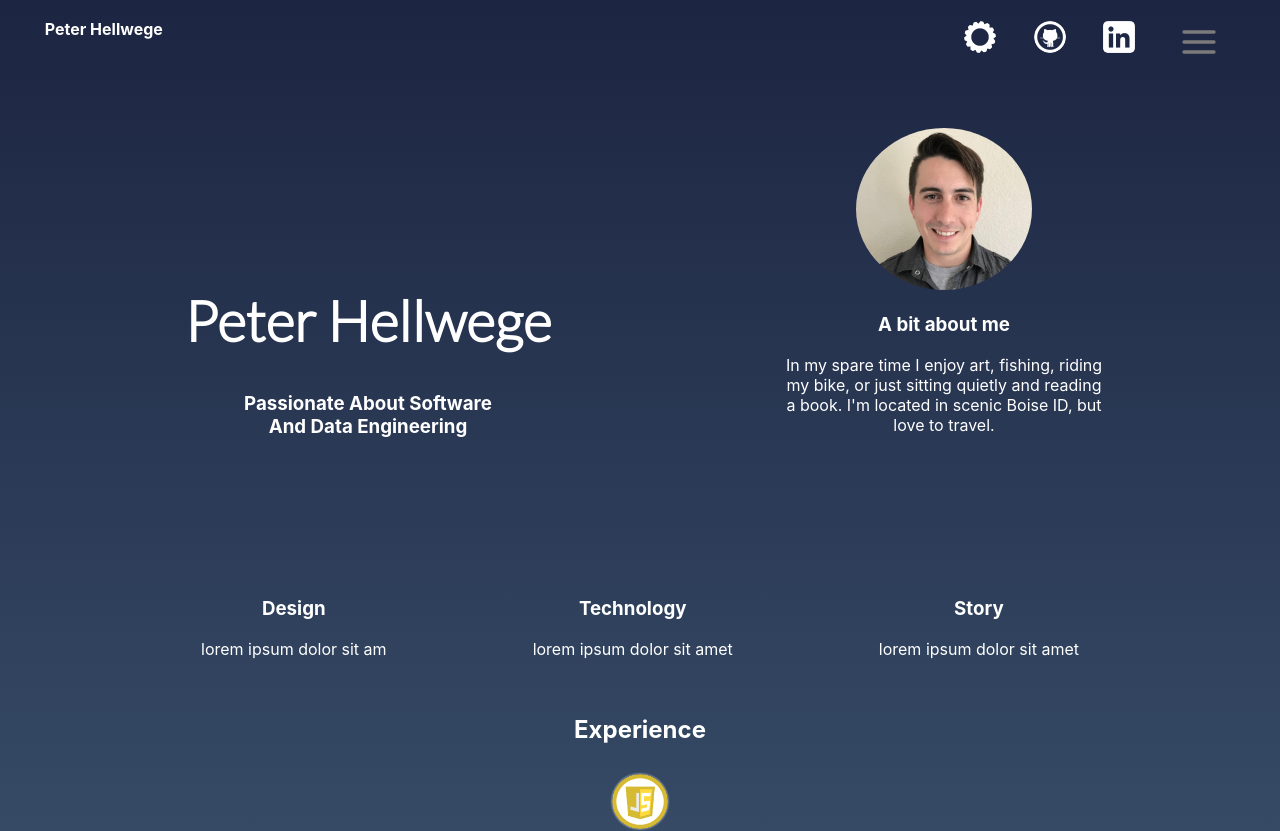
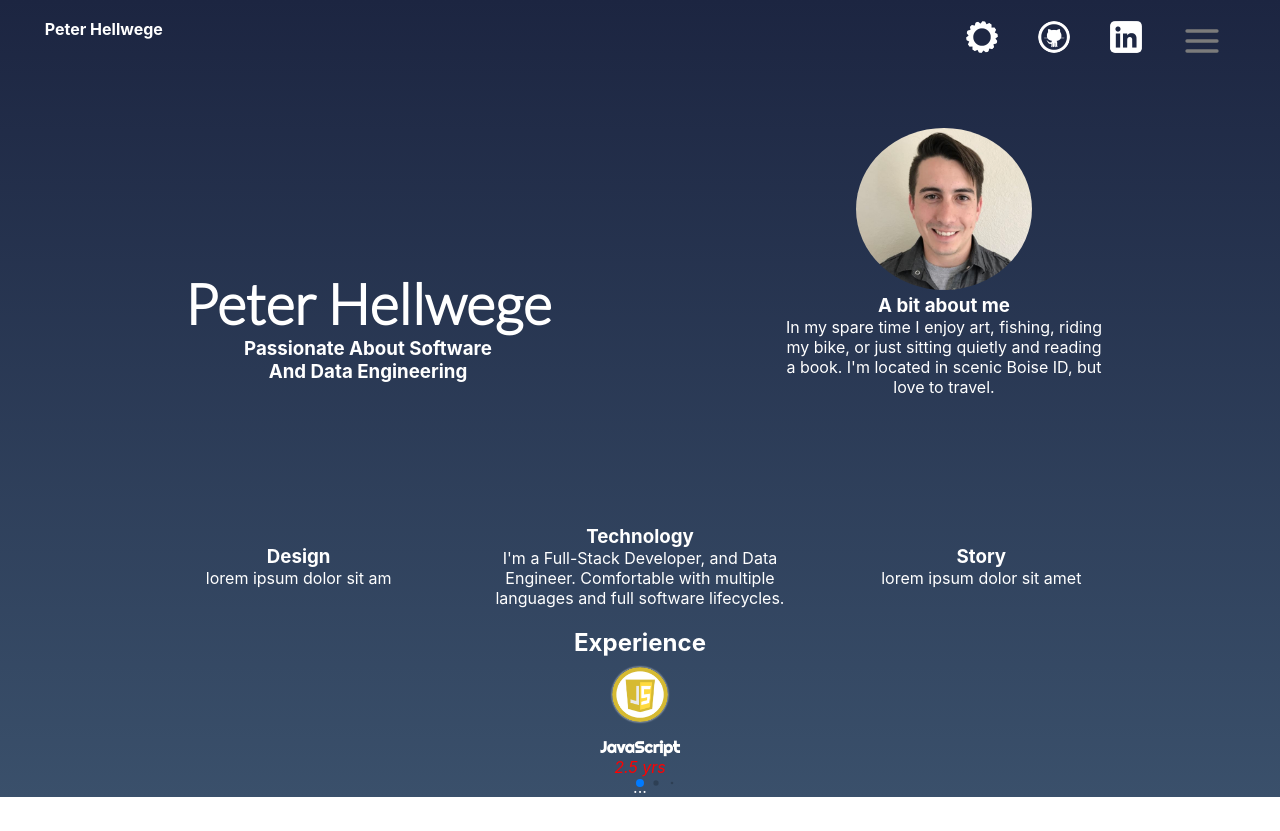
Before and after one commit to phellwege/KuonYagiStylePortfolio, a React (Create React App) app in the folder portfolio4.0/: page /#/AboutMe in a window 1280 px wide. Shown: the top 831 px of the page. After the commit the page ends 800 px from the top, so only its background shows below. Built offline with nearby package versions, Linux system fonts and the light colour scheme.

Commit message:
added content to aboutme2

```diff
--- a/portfolio4.0/src/components/aboutMe2.js
+++ b/portfolio4.0/src/components/aboutMe2.js
@@ -34,7 +34,7 @@ export default (props) => {
                         </div>
                         <div>
                             <h3>Technology</h3>
-                            <p>lorem ipsum dolor sit amet</p>
+                            <p>I'm a Full-Stack Developer, and Data Engineer. Comfortable with multiple languages and full software lifecycles. </p>
                         </div>
                         <div>
                             <h3>Story</h3>
@@ -130,7 +130,7 @@ export default (props) => {
                         <SwiperSlide>
                             <div className='skills'>
                                 <img src={Html} alt='Html'/>
-                                <h4>Html</h4>
+                                <h4>HTML</h4>
                                 <p>4 yrs</p>
                             </div>
                         </SwiperSlide>
--- a/portfolio4.0/src/views/aboutMe.css
+++ b/portfolio4.0/src/views/aboutMe.css
@@ -1,3 +1,5 @@
+@import url('https://fonts.googleapis.com/css2?family=Righteous&display=swap');
+
 .aboutSectionRight {
     width: 25%;
     margin-right: 10%;
@@ -21,13 +23,17 @@
     color: white;
     margin-top: 10%;
 }
+
 .skills h4 {
-
+    font-family: 'Righteous', cursive;
 }
 .trifold {
     display: flex;
     justify-content: space-around;
     align-items: center;
+}
+.trifold div{
+    width: 30%;
 }
 .skills p {
     text-align: center;
--- a/portfolio4.0/src/views/home.css
+++ b/portfolio4.0/src/views/home.css
@@ -1,6 +1,9 @@
 
 * {
     -ms-overflow-style: none;
+    margin: 0px;
+    padding: 0px;
+
 }
 ::-webkit-scrollbar {
     display: none;
```
Also changed, not shown: portfolio4.0/src/static/github.png (deleted), portfolio4.0/src/static/linkedin.png (deleted).
